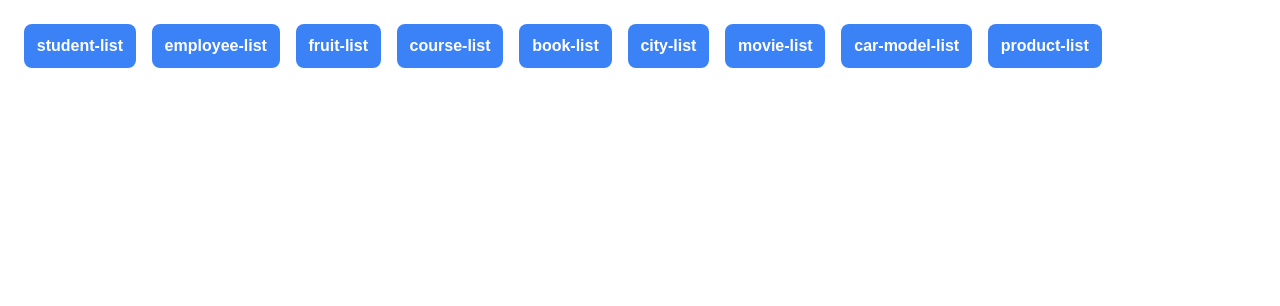
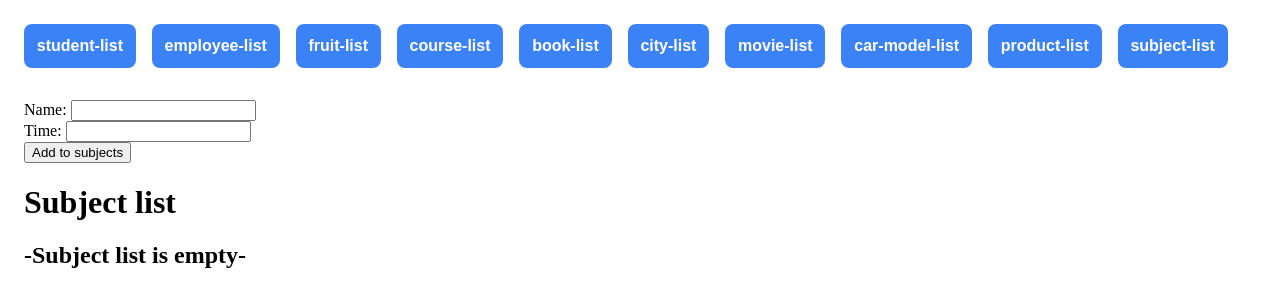
Before and after one commit to devken4u/angular-50-ds-services, an Angular app: page /subject-list in a window 1280 px wide. Before the commit this address led to /. Shown: the top 306 px of the page. Built offline with nearby package versions, Linux system fonts and the light colour scheme.

Commit message:
feat(subject list): Added subject list component

```diff
--- a/src/app/app.module.ts
+++ b/src/app/app.module.ts
@@ -13,6 +13,7 @@ import { CityListComponent } from './city-list/city-list.component';
 import { MovieListComponent } from './movie-list/movie-list.component';
 import { CarModelListComponent } from './car-model-list/car-model-list.component';
 import { ProductListComponent } from './product-list/product-list.component';
+import { SubjectListComponent } from './subject-list/subject-list.component';
 
 @NgModule({
   declarations: [
@@ -25,7 +26,8 @@ import { ProductListComponent } from './product-list/product-list.component';
     CityListComponent,
     MovieListComponent,
     CarModelListComponent,
-    ProductListComponent
+    ProductListComponent,
+    SubjectListComponent
   ],
   imports: [
     RouterOutlet,
--- a/src/app/app.routes.ts
+++ b/src/app/app.routes.ts
@@ -8,6 +8,7 @@ import { CityListComponent } from './city-list/city-list.component';
 import { MovieListComponent } from './movie-list/movie-list.component';
 import { CarModelListComponent } from './car-model-list/car-model-list.component';
 import { ProductListComponent } from './product-list/product-list.component';
+import { SubjectListComponent } from './subject-list/subject-list.component';
 
 export const routes: Routes = [
   { path: '', redirectTo: 'student-list', pathMatch: 'full' },
@@ -20,4 +21,5 @@ export const routes: Routes = [
   { path: 'movie-list', component: MovieListComponent },
   { path: 'car-model-list', component: CarModelListComponent },
   { path: 'product-list', component: ProductListComponent },
+  { path: 'subject-list', component: SubjectListComponent },
 ];
--- /dev/null
+++ b/src/app/subject-list/subject-list.component.html
@@ -0,0 +1,27 @@
+<main>
+  <div>
+    <label for="name">Name: </label>
+    <input type="text" id="name" [(ngModel)]="name" />
+    <br />
+    <label for="time">Time: </label>
+    <input type="string" id="time" [(ngModel)]="time" />
+    <br />
+    <button (click)="add()">Add to subjects</button>
+  </div>
+  <div>
+    <h1>Subject list</h1>
+    @if( subjectList.length === 0){
+    <h2>-Subject list is empty-</h2>
+    }@else{
+    <ol>
+      @for( subject of subjectList; track $index){
+      <li [style.marginBottom]="'20px'">
+        Name: {{ subject.name }} <br />
+        Time: {{ subject.time }}
+      </li>
+
+      }
+    </ol>
+    }
+  </div>
+</main>
--- /dev/null
+++ b/src/app/subject-list/subject-list.component.ts
@@ -0,0 +1,23 @@
+import { Component } from '@angular/core';
+import { Subject } from '../types';
+
+@Component({
+  selector: 'app-subject-list',
+  templateUrl: './subject-list.component.html',
+  styleUrl: './subject-list.component.css',
+})
+export class SubjectListComponent {
+  subjectList: Subject[] = [];
+
+  name: string = '';
+  time: string = '';
+
+  add() {
+    this.subjectList.push({
+      name: this.name,
+      time: this.time,
+    });
+    this.name = '';
+    this.time = '';
+  }
+}
--- a/src/app/types.ts
+++ b/src/app/types.ts
@@ -42,3 +42,8 @@ export type Product = {
   name: string;
   price: number;
 };
+
+export type Subject = {
+  name: string;
+  time: string;
+};
```
Also changed, not shown: src/app/subject-list/subject-list.component.css (added), 1 other file (tests, documents, lock files or other folders).
